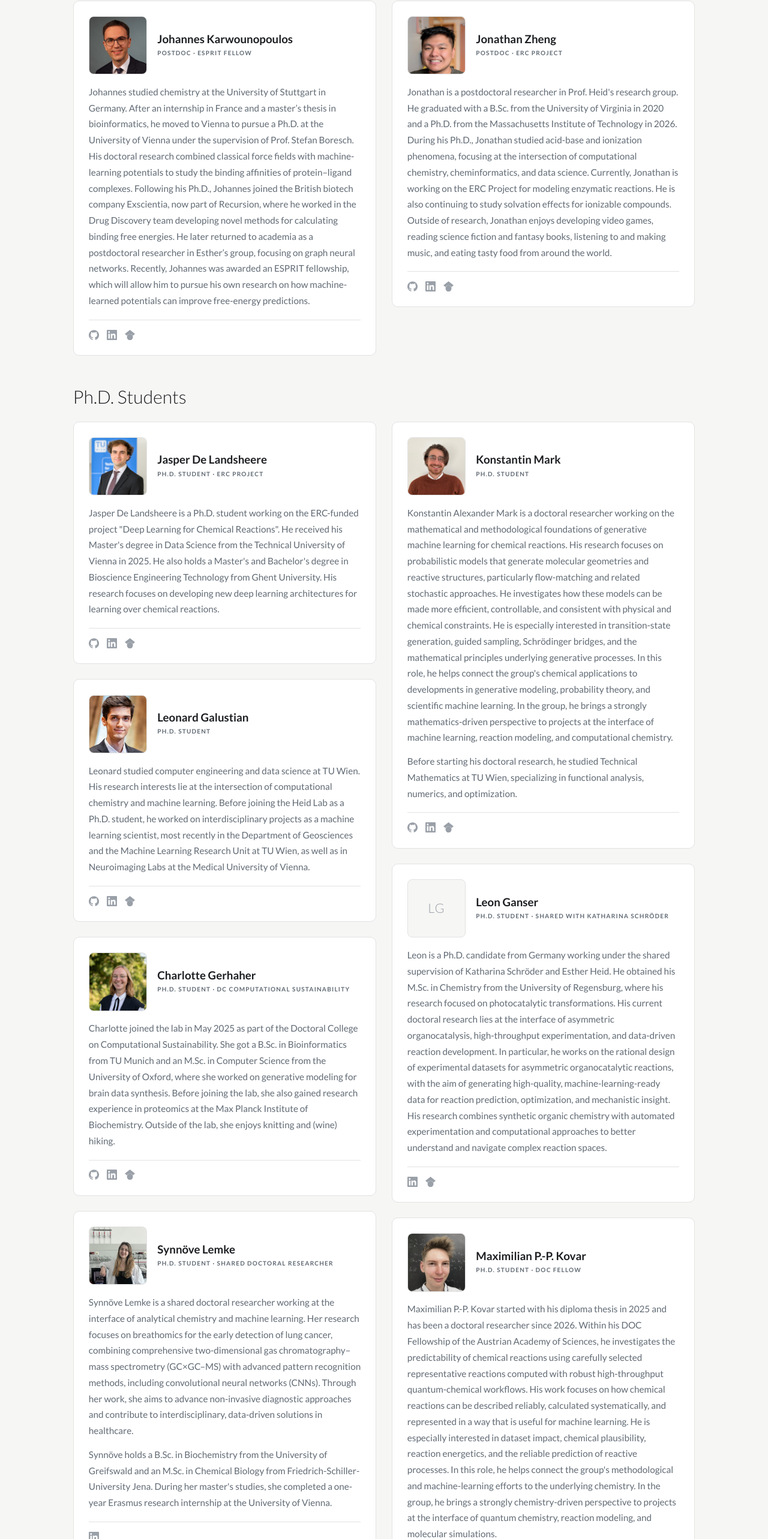
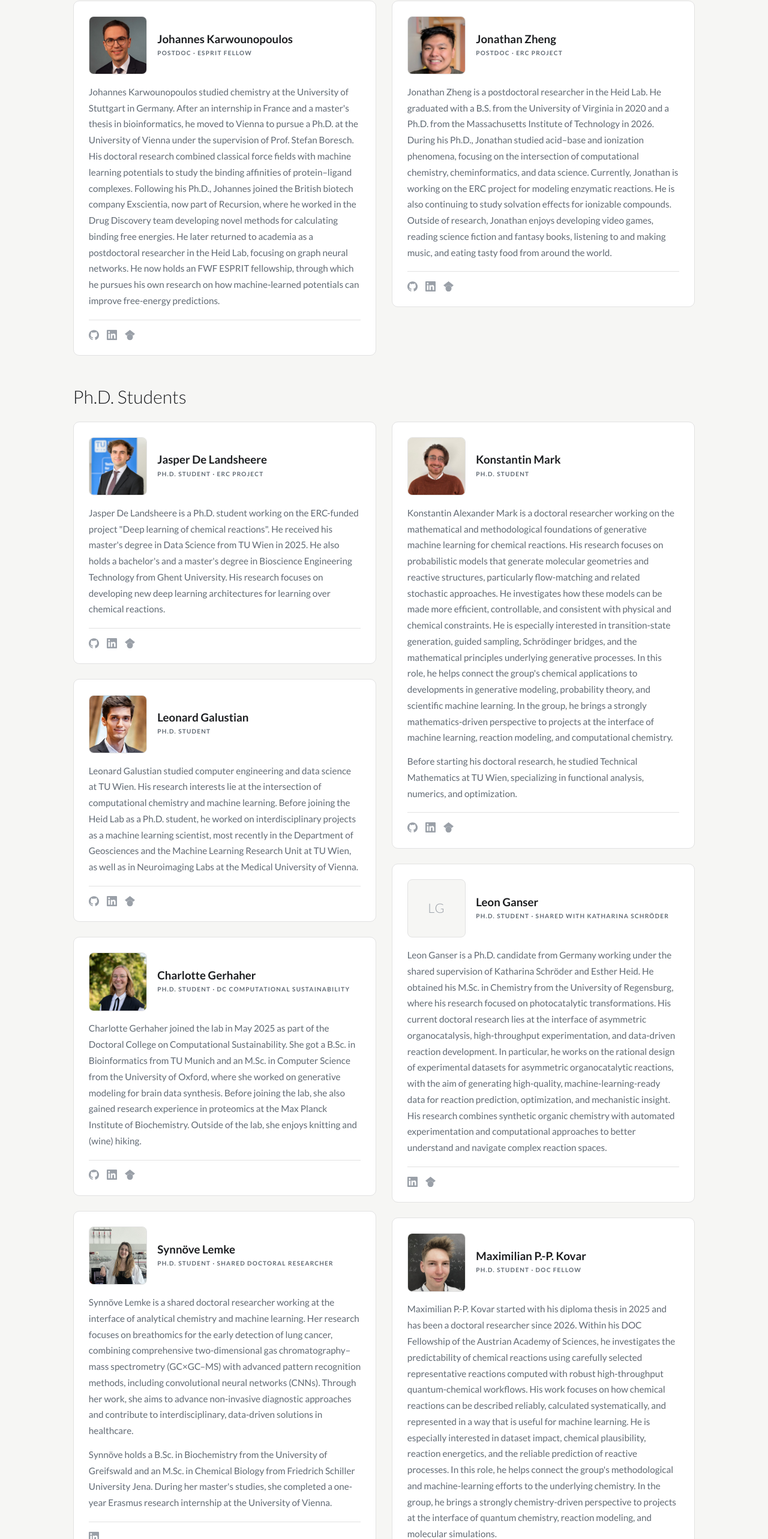
Before and after one commit to heid-lab/heid-lab.github.io, an Astro site: page /team in a window 1280 px wide. Shown: the part 1694-4260 px from the top of the page at 60% size. Built offline with nearby package versions, Linux system fonts and the light colour scheme; Astro itself is replaced by a stand-in of ours.

Commit message:
fix: unify team bios and update members

```diff
--- a/src/data/team.ts
+++ b/src/data/team.ts
@@ -45,7 +45,7 @@ export const members: Member[] = [
     photo: 'johannes-karwounopoulos.jpg',
     avatar: 'high',
     bio: [
-      'Johannes studied chemistry at the University of Stuttgart in Germany. After an internship in France and a master’s thesis in bioinformatics, he moved to Vienna to pursue a Ph.D. at the University of Vienna under the supervision of Prof. Stefan Boresch. His doctoral research combined classical force fields with machine-learning potentials to study the binding affinities of protein–ligand complexes. Following his Ph.D., Johannes joined the British biotech company Exscientia, now part of Recursion, where he worked in the Drug Discovery team developing novel methods for calculating binding free energies. He later returned to academia as a postdoctoral researcher in Esther’s group, focusing on graph neural networks. Recently, Johannes was awarded an ESPRIT fellowship, which will allow him to pursue his own research on how machine-learned potentials can improve free-energy predictions.',
+      "Johannes Karwounopoulos studied chemistry at the University of Stuttgart in Germany. After an internship in France and a master's thesis in bioinformatics, he moved to Vienna to pursue a Ph.D. at the University of Vienna under the supervision of Prof. Stefan Boresch. His doctoral research combined classical force fields with machine learning potentials to study the binding affinities of protein–ligand complexes. Following his Ph.D., Johannes joined the British biotech company Exscientia, now part of Recursion, where he worked in the Drug Discovery team developing novel methods for calculating binding free energies. He later returned to academia as a postdoctoral researcher in the Heid Lab, focusing on graph neural networks. He now holds an FWF ESPRIT fellowship, through which he pursues his own research on how machine-learned potentials can improve free-energy predictions.",
     ],
     links: {
       github: 'https://github.com/JohannesKarwou',
@@ -55,12 +55,12 @@ export const members: Member[] = [
   },
   {
     name: 'Jonathan Zheng',
-    role: 'Postdoc · ERC Project',
+    role: 'Postdoc · ERC project',
     group: 'postdoc',
     photo: 'jonathan-zheng.jpg',
     avatar: 'low',
     bio: [
-      "Jonathan is a postdoctoral researcher in Prof. Heid's research group. He graduated with a B.Sc. from the University of Virginia in 2020 and a Ph.D. from the Massachusetts Institute of Technology in 2026. During his Ph.D., Jonathan studied acid-base and ionization phenomena, focusing at the intersection of computational chemistry, cheminformatics, and data science. Currently, Jonathan is working on the ERC Project for modeling enzymatic reactions. He is also continuing to study solvation effects for ionizable compounds. Outside of research, Jonathan enjoys developing video games, reading science fiction and fantasy books, listening to and making music, and eating tasty food from around the world.",
+      "Jonathan Zheng is a postdoctoral researcher in the Heid Lab. He graduated with a B.S. from the University of Virginia in 2020 and a Ph.D. from the Massachusetts Institute of Technology in 2026. During his Ph.D., Jonathan studied acid–base and ionization phenomena, focusing on the intersection of computational chemistry, cheminformatics, and data science. Currently, Jonathan is working on the ERC project for modeling enzymatic reactions. He is also continuing to study solvation effects for ionizable compounds. Outside of research, Jonathan enjoys developing video games, reading science fiction and fantasy books, listening to and making music, and eating tasty food from around the world.",
     ],
     links: {
       github: 'https://github.com/jonwzheng',
@@ -72,12 +72,12 @@ export const members: Member[] = [
   // ── Ph.D. students ──────────────────────────────────────────────────────────
   {
     name: 'Jasper De Landsheere',
-    role: 'Ph.D. Student · ERC Project',
+    role: 'Ph.D. Student · ERC project',
     group: 'phd',
     photo: 'jasper-de-landsheere.jpg',
     avatar: 'top',
     bio: [
-      'Jasper De Landsheere is a Ph.D. student working on the ERC-funded project "Deep Learning for Chemical Reactions". He received his Master\'s degree in Data Science from the Technical University of Vienna in 2025. He also holds a Master\'s and Bachelor\'s degree in Bioscience Engineering Technology from Ghent University. His research focuses on developing new deep learning architectures for learning over chemical reactions.',
+      'Jasper De Landsheere is a Ph.D. student working on the ERC-funded project "Deep learning of chemical reactions". He received his master\'s degree in Data Science from TU Wien in 2025. He also holds a bachelor\'s and a master\'s degree in Bioscience Engineering Technology from Ghent University. His research focuses on developing new deep learning architectures for learning over chemical reactions.',
     ],
     links: {
       github: 'https://github.com/JasperDeLandsheere',
@@ -91,7 +91,7 @@ export const members: Member[] = [
     group: 'phd',
     photo: 'leonard-galustian.jpg',
     bio: [
-      'Leonard studied computer engineering and data science at TU Wien. His research interests lie at the intersection of computational chemistry and machine learning. Before joining the Heid Lab as a Ph.D. student, he worked on interdisciplinary projects as a machine learning scientist, most recently in the Department of Geosciences and the Machine Learning Research Unit at TU Wien, as well as in Neuroimaging Labs at the Medical University of Vienna.',
+      'Leonard Galustian studied computer engineering and data science at TU Wien. His research interests lie at the intersection of computational chemistry and machine learning. Before joining the Heid Lab as a Ph.D. student, he worked on interdisciplinary projects as a machine learning scientist, most recently in the Department of Geosciences and the Machine Learning Research Unit at TU Wien, as well as in Neuroimaging Labs at the Medical University of Vienna.',
     ],
     links: {
       github: 'https://github.com/galustian',
@@ -106,7 +106,7 @@ export const members: Member[] = [
     photo: 'charlotte-gerhaher.jpg',
     avatar: 'zoom-sm',
     bio: [
-      'Charlotte joined the lab in May 2025 as part of the Doctoral College on Computational Sustainability. She got a B.Sc. in Bioinformatics from TU Munich and an M.Sc. in Computer Science from the University of Oxford, where she worked on generative modeling for brain data synthesis. Before joining the lab, she also gained research experience in proteomics at the Max Planck Institute of Biochemistry. Outside of the lab, she enjoys knitting and (wine) hiking.',
+      'Charlotte Gerhaher joined the lab in May 2025 as part of the Doctoral College on Computational Sustainability. She got a B.Sc. in Bioinformatics from TU Munich and an M.Sc. in Computer Science from the University of Oxford, where she worked on generative modeling for brain data synthesis. Before joining the lab, she also gained research experience in proteomics at the Max Planck Institute of Biochemistry. Outside of the lab, she enjoys knitting and (wine) hiking.',
     ],
     links: {
       github: 'https://github.com/anna-charlotte',
@@ -122,7 +122,7 @@ export const members: Member[] = [
     avatar: 'zoom',
     bio: [
       'Synnöve Lemke is a shared doctoral researcher working at the interface of analytical chemistry and machine learning. Her research focuses on breathomics for the early detection of lung cancer, combining comprehensive two-dimensional gas chromatography–mass spectrometry (GC×GC–MS) with advanced pattern recognition methods, including convolutional neural networks (CNNs). Through her work, she aims to advance non-invasive diagnostic approaches and contribute to interdisciplinary, data-driven solutions in healthcare.',
-      "Synnöve holds a B.Sc. in Biochemistry from the University of Greifswald and an M.Sc. in Chemical Biology from Friedrich-Schiller-University Jena. During her master's studies, she completed a one-year Erasmus research internship at the University of Vienna.",
+      "Synnöve holds a B.Sc. in Biochemistry from the University of Greifswald and an M.Sc. in Chemical Biology from Friedrich Schiller University Jena. During her master's studies, she completed a one-year Erasmus research internship at the University of Vienna.",
     ],
     links: {
       linkedin: 'https://www.linkedin.com/in/synnoeve-lemke/',
@@ -151,7 +151,7 @@ export const members: Member[] = [
     group: 'phd',
     photoTodo: 'add imgs/team_members/leon-ganser.jpg',
     bio: [
-      'Leon is a Ph.D. candidate from Germany working under the shared supervision of Katharina Schröder and Esther Heid. He obtained his M.Sc. in Chemistry from the University of Regensburg, where his research focused on photocatalytic transformations. His current doctoral research lies at the interface of asymmetric organocatalysis, high-throughput experimentation, and data-driven reaction development. In particular, he works on the rational design of experimental datasets for asymmetric organocatalytic reactions, with the aim of generating high-quality, machine-learning-ready data for reaction prediction, optimization, and mechanistic insight. His research combines synthetic organic chemistry with automated experimentation and computational approaches to better understand and navigate complex reaction spaces.',
+      'Leon Ganser is a Ph.D. candidate from Germany working under the shared supervision of Katharina Schröder and Esther Heid. He obtained his M.Sc. in Chemistry from the University of Regensburg, where his research focused on photocatalytic transformations. His current doctoral research lies at the interface of asymmetric organocatalysis, high-throughput experimentation, and data-driven reaction development. In particular, he works on the rational design of experimental datasets for asymmetric organocatalytic reactions, with the aim of generating high-quality, machine-learning-ready data for reaction prediction, optimization, and mechanistic insight. His research combines synthetic organic chemistry with automated experimentation and computational approaches to better understand and navigate complex reaction spaces.',
     ],
     links: {
       linkedin: 'https://www.linkedin.com/in/leon-ganser-420154313',
@@ -182,7 +182,7 @@ export const members: Member[] = [
     group: 'project',
     photo: 'anton-zamyatin.jpg',
     bio: [
-      "Anton is a research student working on machine learning for computational chemistry. He holds a bachelor's degree in Computer Science from TU Wien and is currently pursuing a master's degree in Computational Science and Engineering, focusing on mathematics and theoretical/computational chemistry.",
+      "Anton Zamyatin is a research student working on machine learning for computational chemistry. He holds a bachelor's degree in Computer Science from TU Wien and is currently pursuing a master's degree in Computational Science and Engineering, focusing on mathematics and theoretical/computational chemistry.",
       'In the group, he co-developed ChemTorch, a framework for developing and evaluating machine learning models for chemical reactions. He has also worked on transition-state search workflows and stereochemistry-aware graph representations for transition-state generation.',
       'His research interests include representation learning and generative modeling for molecular systems, with a particular interest in developing mathematically grounded machine learning methodology.',
     ],
@@ -199,7 +199,7 @@ export const members: Member[] = [
     photo: 'sebastian-pinter.jpg',
     avatar: 'high',
     bio: [
-      "Sebastian is a master's student doing his master's thesis on generative modeling for enzyme engineering together with Prof. Heid. He received his B.Sc. in Computer Science from the Technical University of Graz before moving to Vienna to study Data Science. His interest in computational chemistry and biology sparked while doing small projects such as modeling gene-disease interactions and comparative analysis of mitochondrial genomes of fungi during his studies. While he is not working on his master's thesis, he enjoys playing the classical guitar, developing video games and doing martial arts.",
+      "Sebastian Pinter is a master's student doing his master's thesis on generative modeling for enzyme engineering as part of the Heid Lab. He received his B.Sc. in Computer Science from TU Graz before moving to Vienna to study Data Science. His interest in computational chemistry and biology sparked while doing small projects such as modeling gene-disease interactions and comparative analysis of mitochondrial genomes of fungi during his studies. While he is not working on his master's thesis, he enjoys playing the classical guitar, developing video games and doing martial arts.",
     ],
   },
   {
@@ -237,6 +237,7 @@ export const alumni: { year: string; people: { name: string; note: string }[] }[
     people: [
       { name: 'Hannah Teis', note: 'B.Sc. thesis, TU Wien' },
       { name: 'Benjamin Zeller', note: 'B.Sc. thesis, TU Wien' },
+      { name: 'Marion Sappl', note: 'Visiting Ph.D. researcher from University of Vienna' },
     ],
   },
 ];
```
Also changed, not shown: src/styles/style.css (+10 -2 lines).
